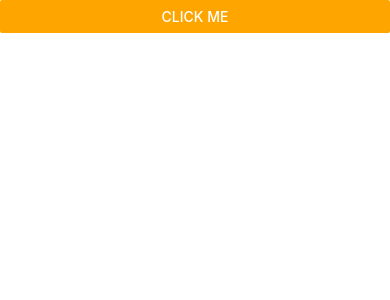
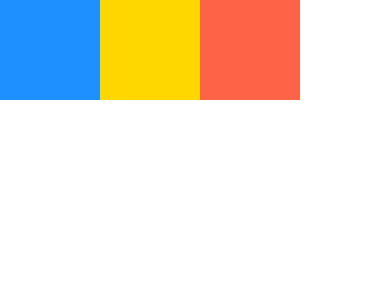
Before and after one commit to matan3sh/DoneWithIt, a React Native app: screen / in a window 390 px wide. Shown: the top 300 px of the page. Built offline with nearby package versions, Linux system fonts and the light colour scheme.

Commit message:
Starting with Layout concepts

```diff
--- a/App.js
+++ b/App.js
@@ -1,31 +1,20 @@
 import React from 'react';
-import {
-  StyleSheet,
-  SafeAreaView,
-  Alert,
-  Button,
-  Platform,
-  StatusBar,
-} from 'react-native';
+import { View } from 'react-native';
 
 export default function App() {
   return (
-    <SafeAreaView style={styles.container}>
-      <Button
-        color='orange'
-        title='Click Me'
-        onPress={() =>
-          Alert.prompt('My title', 'My Message', (text) => console.log(text))
-        }
+    <View
+      style={{
+        backgroundColor: '#fff',
+        flex: 1,
+        flexDirection: 'row',
+      }}
+    >
+      <View
+        style={{ backgroundColor: 'dodgerblue', width: 100, height: 100 }}
       />
-    </SafeAreaView>
+      <View style={{ backgroundColor: 'gold', width: 100, height: 100 }} />
+      <View style={{ backgroundColor: 'tomato', width: 100, height: 100 }} />
+    </View>
   );
 }
-
-const styles = StyleSheet.create({
-  container: {
-    flex: 1,
-    backgroundColor: '#fff',
-    paddingTop: Platform.OS === 'android' ? StatusBar.currentHeight : 0,
-  },
-});
--- a/app.json
+++ b/app.json
@@ -13,9 +13,7 @@
     "updates": {
       "fallbackToCacheTimeout": 0
     },
-    "assetBundlePatterns": [
-      "**/*"
-    ],
+    "assetBundlePatterns": ["**/*"],
     "ios": {
       "supportsTablet": true
     },
--- a/package.json
+++ b/package.json
@@ -8,6 +8,7 @@
     "eject": "expo eject"
   },
   "dependencies": {
+    "@react-native-community/hooks": "^2.6.0",
     "expo": "~41.0.1",
     "expo-status-bar": "~1.0.4",
     "react": "16.13.1",
```
Also changed, not shown: 1 other file (tests, documents, lock files or other folders).
